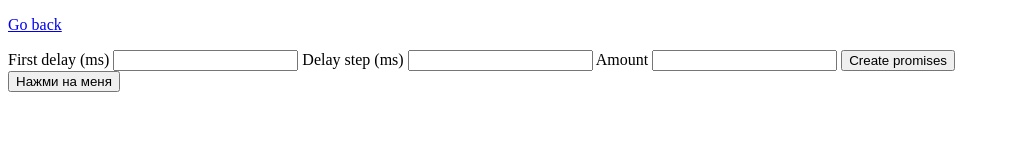
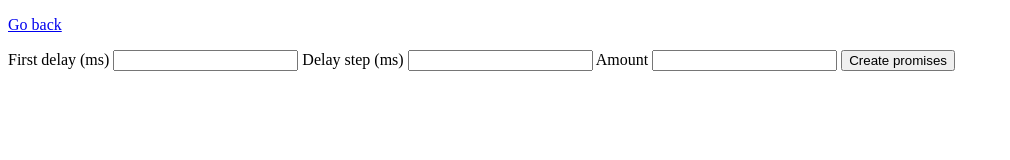
Before and after one commit to KrIsTaLiKK/goit-js-hw-09, a plain HTML site: page 03-promises.html in a window 1280 px wide. Shown: the whole page, without its empty margins (0-1010 px from the left). Drawn offline with Linux system fonts and the light colour scheme.

Commit message:
Deploying to gh-pages from @ KrIsTaLiKK/goit-js-hw-09@673b9776104a435b8afff413865b76b14920fb93 🚀

```diff
--- a/03-promises.html
+++ b/03-promises.html
@@ -1 +1 @@
-<!DOCTYPE html><html lang="en"><head><script type="module" src="/goit-js-hw-09/02-timer.67ef238f.js"></script><script nomodule="" defer src="/goit-js-hw-09/02-timer.96b003fb.js"></script><meta charset="utf-8"><meta name="viewport" content="width=device-width, initial-scale=1.0"><title>Promise generator</title><link rel="stylesheet" href="/goit-js-hw-09/01-color-switcher.ed67c2df.css"></head><body> <p><a href="/goit-js-hw-09/index.html">Go back</a></p> <form class="form"> <label> First delay (ms) <input type="number" name="delay" required> </label> <label> Delay step (ms) <input type="number" name="step" required> </label> <label> Amount <input type="number" name="amount" required> </label> <button type="submit">Create promises</button> </form> <button type="button" class="btn">Нажми на меня</button> <script src="/goit-js-hw-09/03-promises.4c315bef.js" type="module"></script><script src="/goit-js-hw-09/03-promises.2790abb0.js" nomodule="" defer></script> </body></html>
+<!DOCTYPE html><html lang="en"><head><script type="module" src="/goit-js-hw-09/02-timer.67ef238f.js"></script><script nomodule="" defer src="/goit-js-hw-09/02-timer.96b003fb.js"></script><meta charset="utf-8"><meta name="viewport" content="width=device-width, initial-scale=1.0"><title>Promise generator</title><link rel="stylesheet" href="/goit-js-hw-09/01-color-switcher.ed67c2df.css"></head><body> <p><a href="/goit-js-hw-09/index.html">Go back</a></p> <form class="form"> <label> First delay (ms) <input type="number" name="delay" required> </label> <label> Delay step (ms) <input type="number" name="step" required> </label> <label> Amount <input type="number" name="amount" required> </label> <button type="submit">Create promises</button> </form> <script src="/goit-js-hw-09/03-promises.4c315bef.js" type="module"></script><script src="/goit-js-hw-09/03-promises.2790abb0.js" nomodule="" defer></script> </body></html>
```
Also changed, not shown: 1 other file.
